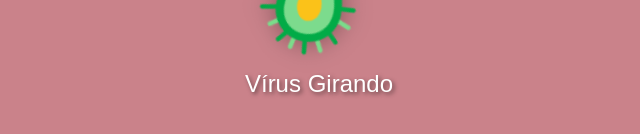
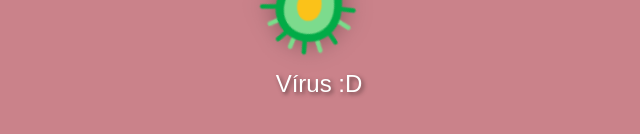
Before and after one commit to Ana-Livia-Lopes/linksuspeito.com.br, a plain HTML site: page index.html in a window 1280 px wide. Shown: the part 402-536 px from the top of the page, without its empty margins (321-961 px from the left). Drawn offline with Linux system fonts and the light colour scheme.

Commit message:
ASAsASsdf

```diff
--- a/index.html
+++ b/index.html
@@ -48,7 +48,7 @@
 <body>
     <div class="virus-container">
         <div class="virus">🦠</div>
-        <div class="text">Vírus Girando</div>
+        <div class="text">Vírus :D</div>
     </div>
 
     <script>
```
